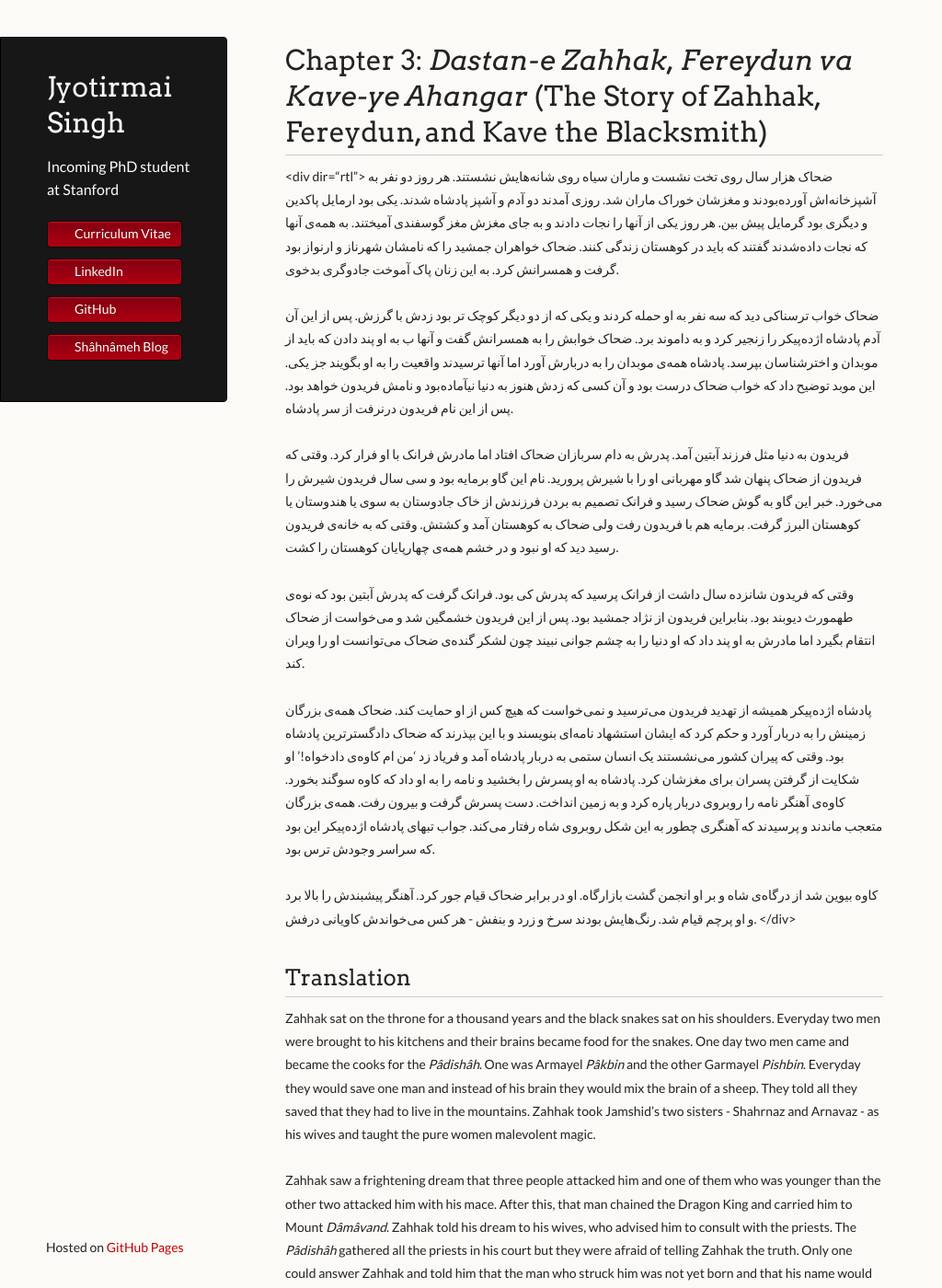
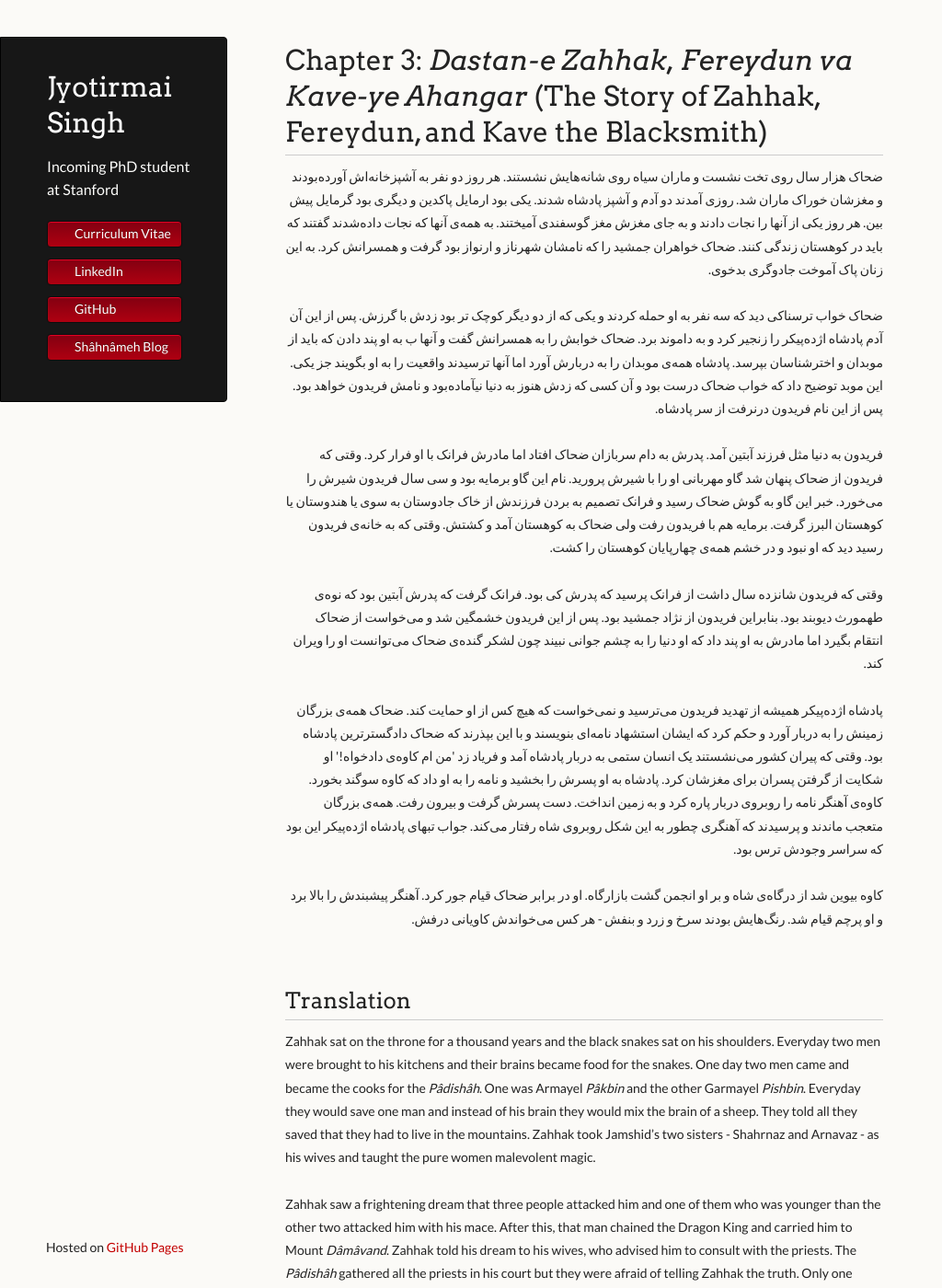
Before and after one commit to joe-singh/joe-singh.github.io, a Jekyll site: the page built from shahnameh/sevvom.md, in a window 1280 px wide and 1400 px high. Shown: the whole window at 92% size, without its empty margins (0-1024 px from the left). Built offline with Jekyll 4.4.1, drawn with Linux system fonts in a browser that asks for light colours; our own code applies the rules of GitHub Pages for plain Markdown files.

Commit message:
third one

```diff
--- a/shahnameh/sevvom.md
+++ b/shahnameh/sevvom.md
@@ -1,6 +1,6 @@
 # Chapter 3: *Dastan-e Zahhak, Fereydun va Kave-ye Ahangar* (The Story of Zahhak, Fereydun, and Kave the Blacksmith)
 
-<div dir=“rtl”>
+<div dir="rtl">
 ضحاک هزار سال روی تخت نشست و ماران سیاه روی شانه‌هایش نشستند. هر روز دو نفر به آشپزخانه‌اش آورده‌بودند و مغزشان خوراک ماران شد. روزی آمدند دو آدم و آشپز پادشاه شدند. یکی بود ارمایل پاکدین و دیگری بود گرمایل پیش بین. هر روز یکی از آنها را نجات دادند و به جای مغزش مغز گوسفندی آمیختند. به همه‌ی آنها که نجات داده‌شدند گفتند که باید در کوهستان زندگی کنند.
 ضحاک خواهران جمشید را که نامشان شهرناز و ارنواز بود گرفت و همسرانش کرد. به این زنان پاک آموخت جادوگری بدخوی.
 <br>
```
